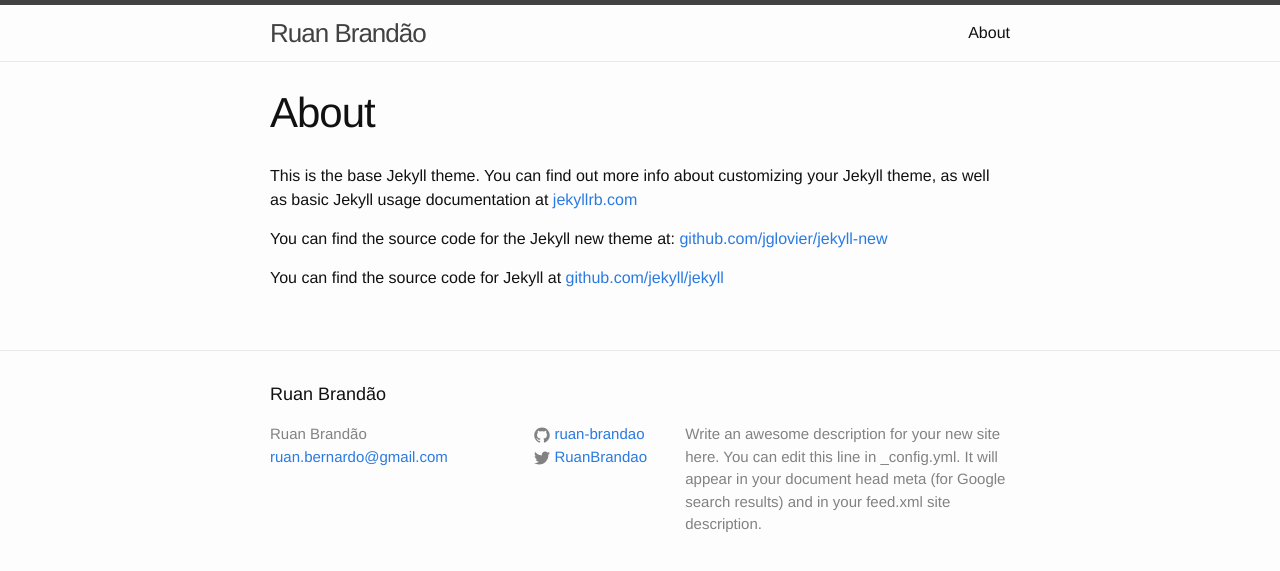
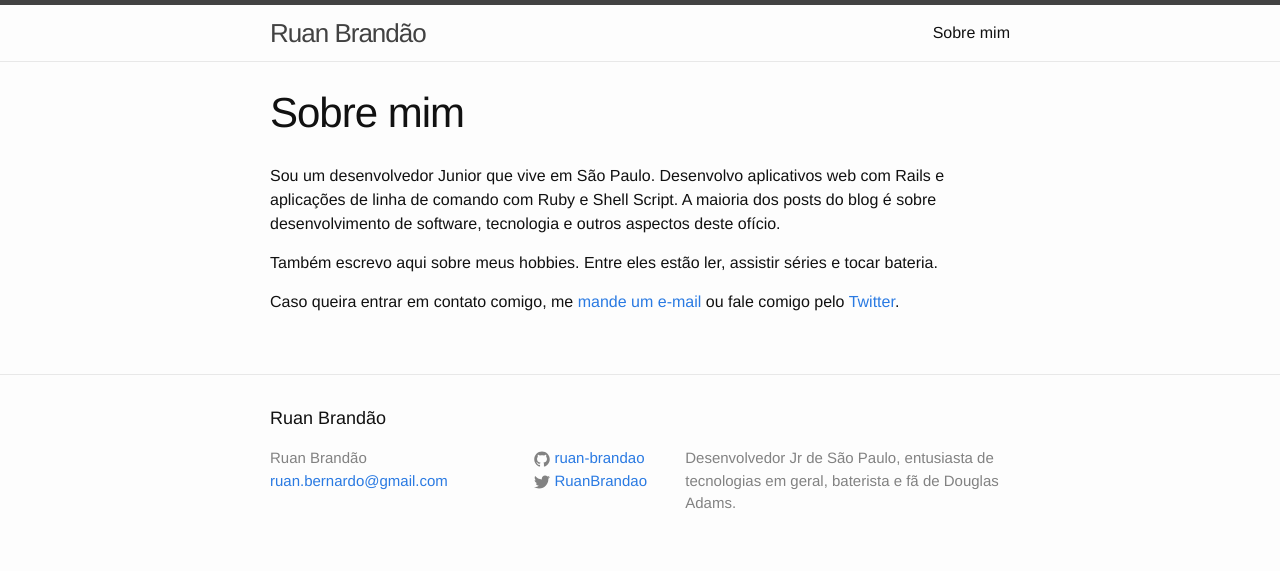
Before and after one commit to ruan-brandao/ruan-brandao.github.io, a Jekyll site: the page built from about.md, in a window 1280 px wide. Shown: the top 571 px of the page. Built offline with Jekyll 4.4.1, drawn with Linux system fonts in a browser that asks for light colours.

Commit message:
Translate partials and about page

```diff
--- a/_config.yml
+++ b/_config.yml
@@ -2,9 +2,8 @@
 title: Ruan Brandão
 email: ruan.bernardo@gmail.com
 description: > # this means to ignore newlines until "baseurl:"
-  Write an awesome description for your new site here. You can edit this
-  line in _config.yml. It will appear in your document head meta (for
-  Google search results) and in your feed.xml site description.
+  Desenvolvedor Jr de São Paulo, entusiasta de tecnologias em geral, baterista
+  e fã de Douglas Adams.
 baseurl: "" # the subpath of your site, e.g. /blog/
 url: "http://blog.ruanbrandao.com.br" # the base hostname & protocol for your site
 twitter_username: RuanBrandao
--- a/_layouts/post.html
+++ b/_layouts/post.html
@@ -5,7 +5,7 @@ layout: default
 
   <header class="post-header">
     <h1 class="post-title">{{ page.title }}</h1>
-    <p class="post-meta">{{ page.date | date: "%b %-d, %Y" }}{% if page.author %} • {{ page.author }}{% endif %}{% if page.meta %} • {{ page.meta }}{% endif %}</p>
+    <p class="post-meta">{{ page.date | date: "%d/%m/%Y" }}{% if page.author %} • {{ page.author }}{% endif %}{% if page.meta %} • {{ page.meta }}{% endif %}</p>
   </header>
 
   <article class="post-content">
--- a/about.md
+++ b/about.md
@@ -1,11 +1,11 @@
 ---
 layout: page
-title: About
+title: Sobre mim
 permalink: /about/
 ---
 
-This is the base Jekyll theme. You can find out more info about customizing your Jekyll theme, as well as basic Jekyll usage documentation at [jekyllrb.com](http://jekyllrb.com/)
+Sou um desenvolvedor Junior que vive em São Paulo. Desenvolvo aplicativos web com Rails e aplicações de linha de comando com Ruby e Shell Script. A maioria dos posts do blog é sobre desenvolvimento de software, tecnologia e outros aspectos deste ofício.
 
-You can find the source code for the Jekyll new theme at: [github.com/jglovier/jekyll-new](https://github.com/jglovier/jekyll-new)
+Também escrevo aqui sobre meus hobbies. Entre eles estão ler, assistir séries e tocar bateria.
 
-You can find the source code for Jekyll at [github.com/jekyll/jekyll](https://github.com/jekyll/jekyll)
+Caso queira entrar em contato comigo, me [mande um e-mail](mailto:ruan.bernardo@gmail.com) ou fale comigo pelo [Twitter](https://twitter.com/RuanBrandao).
--- a/index.html
+++ b/index.html
@@ -9,7 +9,7 @@ layout: default
   <ul class="post-list">
     {% for post in site.posts %}
       <li>
-        <span class="post-meta">{{ post.date | date: "%b %-d, %Y" }}</span>
+        <span class="post-meta">{{ post.date | date: "%d/%m/%Y" }}</span>
 
         <h2>
           <a class="post-link" href="{{ post.url | prepend: site.baseurl }}">{{ post.title }}</a>
@@ -18,6 +18,6 @@ layout: default
     {% endfor %}
   </ul>
 
-  <p class="rss-subscribe">subscribe <a href="{{ "/feed.xml" | prepend: site.baseurl }}">via RSS</a></p>
+  <p class="rss-subscribe">Inscreva-se no <a href="{{ "/feed.xml" | prepend: site.baseurl }}">feed RSS</a></p>
 
 </div>
```
